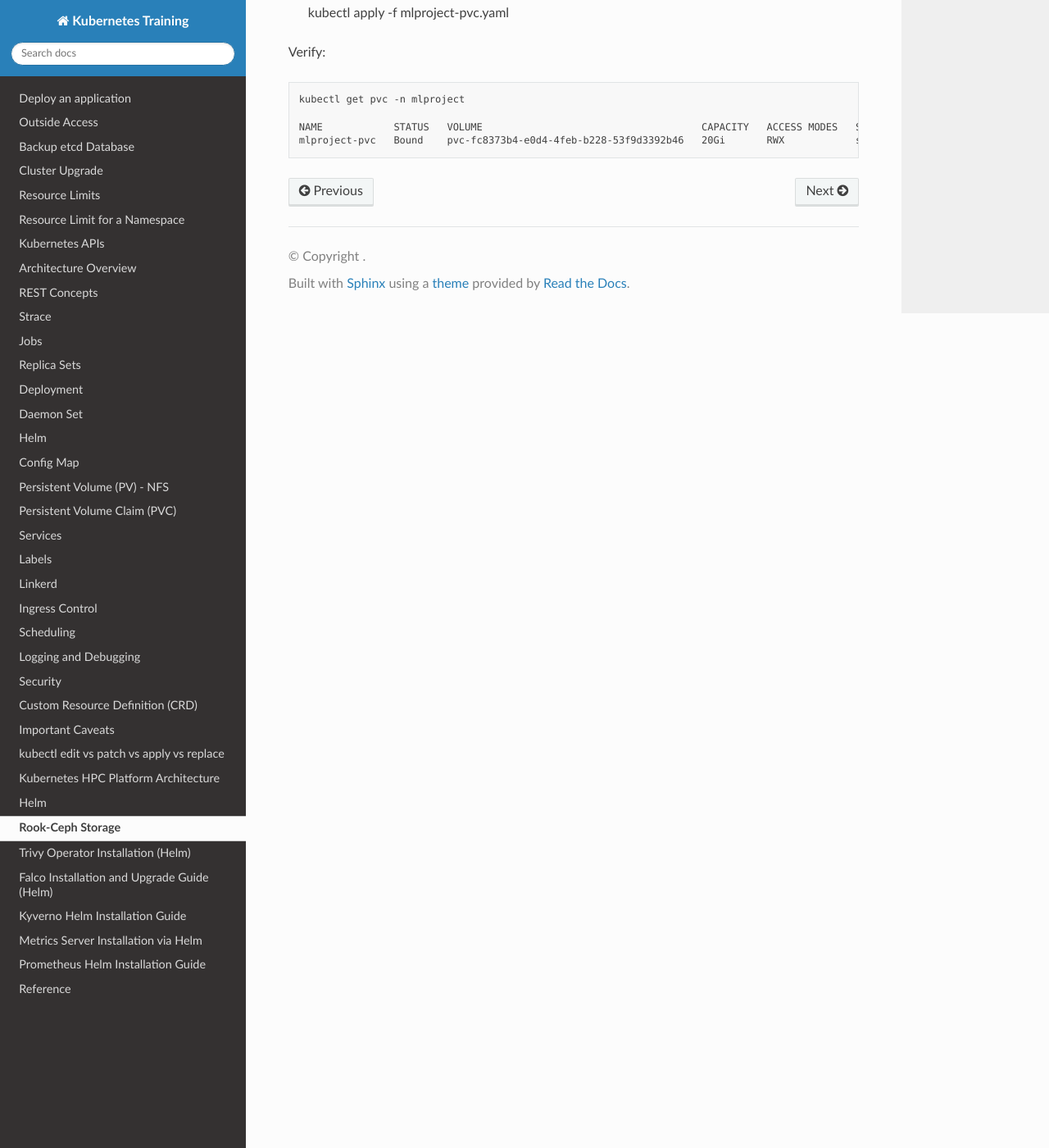
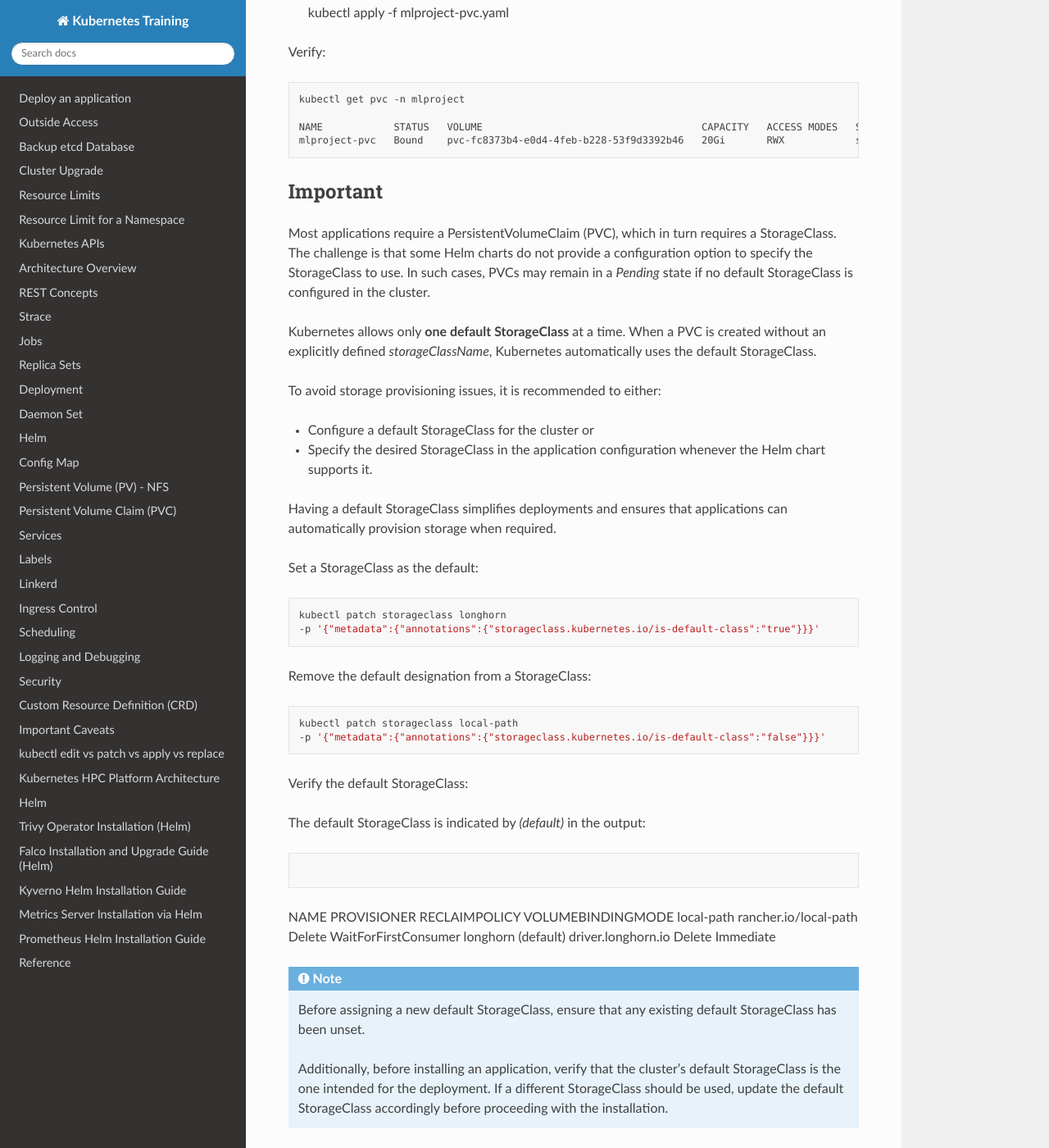
Before and after one commit to josephjohnjj/kubernetes-training, a Sphinx documentation site: the page built from docs/source/infrastructure/ceph.rst, in a window 1280 px wide and 1400 px high, scrolled down 6348 px. Shown: the whole window at 82% size. Built offline with Sphinx 7.4.7 and the Read the Docs theme 3.1.0, drawn with Linux system fonts in a browser that asks for light colours; pages that are not in the unit, such as notebooks, are missing from menus.

Commit message:
infra doc for ceph updated

```diff
--- a/docs/source/infrastructure/storage.rst
+++ b/docs/source/infrastructure/ceph.rst
@@ -345,3 +345,61 @@
 
    NAME            STATUS   VOLUME                                     CAPACITY   ACCESS MODES   STORAGECLASS   VOLUMEATTRIBUTESCLASS   AGE
    mlproject-pvc   Bound    pvc-fc8373b4-e0d4-4feb-b228-53f9d3392b46   20Gi       RWX            scratch-sc     <unset>                 38m
+
+
+Important
+-----------
+
+
+Most applications require a PersistentVolumeClaim (PVC), which in turn requires a StorageClass.
+The challenge is that some Helm charts do not provide a configuration option to specify the
+StorageClass to use. In such cases, PVCs may remain in a `Pending` state if no default
+StorageClass is configured in the cluster.
+
+Kubernetes allows only **one default StorageClass** at a time. When a PVC is created without
+an explicitly defined `storageClassName`, Kubernetes automatically uses the default
+StorageClass.
+
+To avoid storage provisioning issues, it is recommended to either:
+
+* Configure a default StorageClass for the cluster or
+* Specify the desired StorageClass in the application configuration whenever the Helm chart supports it.
+
+Having a default StorageClass simplifies deployments and ensures that applications can
+automatically provision storage when required.
+
+
+
+Set a StorageClass as the default:
+
+.. code-block:: bash
+
+   kubectl patch storageclass longhorn
+   -p '{"metadata":{"annotations":{"storageclass.kubernetes.io/is-default-class":"true"}}}'
+
+Remove the default designation from a StorageClass:
+
+.. code-block:: bash
+
+   kubectl patch storageclass local-path
+   -p '{"metadata":{"annotations":{"storageclass.kubernetes.io/is-default-class":"false"}}}'
+
+Verify the default StorageClass:
+
+
+The default StorageClass is indicated by `(default)` in the output:
+
+.. code-block:: text
+
+NAME                     PROVISIONER                     RECLAIMPOLICY   VOLUMEBINDINGMODE
+local-path               rancher.io/local-path          Delete          WaitForFirstConsumer
+longhorn (default)       driver.longhorn.io             Delete          Immediate
+
+.. note::
+
+   Before assigning a new default StorageClass, ensure that any existing default StorageClass
+   has been unset.
+
+   Additionally, before installing an application, verify that the cluster's default
+   StorageClass is the one intended for the deployment. If a different StorageClass should
+   be used, update the default StorageClass accordingly before proceeding with the installation.
```
Also changed, not shown: docs/source/infrastructure/postgress_sql.rst (added, +138 -0 lines).
